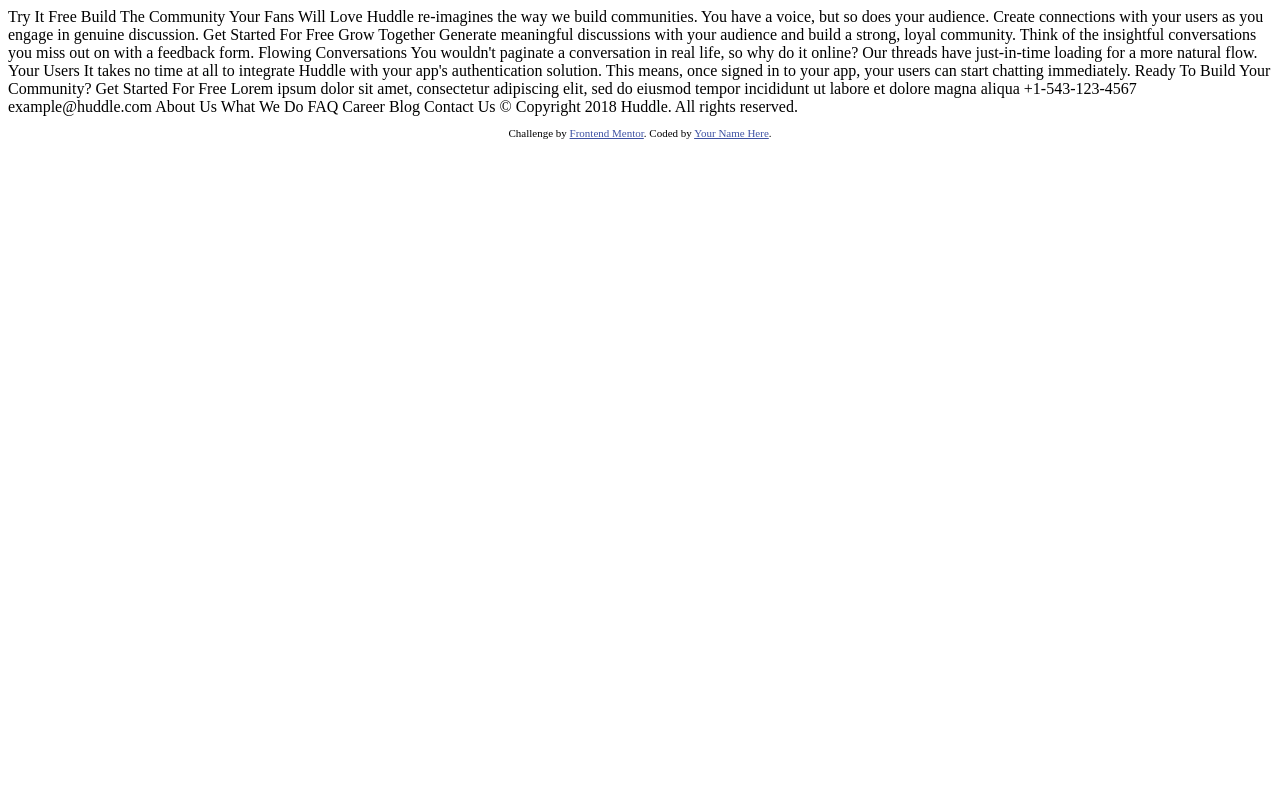
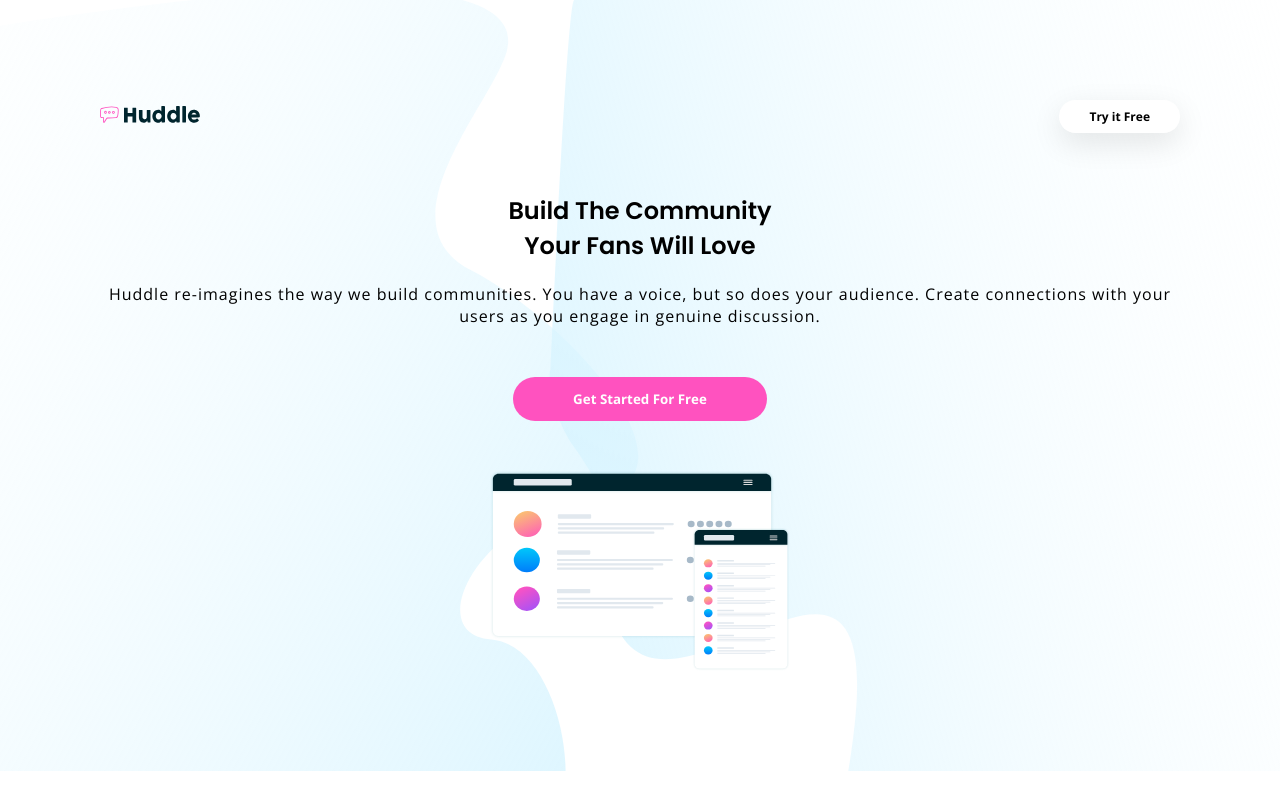
Before and after one commit to S-Solomon/huddle-landing-page-with-alternating-feature-blocks, a plain HTML site: page index.html in a window 1280 px wide. Drawn offline with nearby package versions, Linux system fonts and the light colour scheme.

Commit message:
landing page

```diff
--- /dev/null
+++ b/App.scss
@@ -0,0 +1,3 @@
+@import './styles/root' ;
+@import './styles/base' ;
+@import './styles/header' ;
--- a/index.html
+++ b/index.html
@@ -3,8 +3,9 @@
 <head>
   <meta charset="UTF-8">
   <meta name="viewport" content="width=device-width, initial-scale=1.0"> <!-- displays site properly based on user's device -->
-
   <link rel="icon" type="image/png" sizes="32x32" href="./images/favicon-32x32.png">
+  <link rel="stylesheet" href="https://cdnjs.cloudflare.com/ajax/libs/font-awesome/5.15.3/css/all.min.css" integrity="sha512-iBBXm8fW90+nuLcSKlbmrPcLa0OT92xO1BIsZ+ywDWZCvqsWgccV3gFoRBv0z+8dLJgyAHIhR35VZc2oM/gI1w==" crossorigin="anonymous" />
+  <link rel="stylesheet" href="./App.css">
 
   <title>Frontend Mentor | Huddle landing page with alternating feature blocks</title>
 
@@ -16,14 +17,41 @@
 </head>
 <body>
 
-  Try It Free
 
-  Build The Community Your Fans Will Love
 
-  Huddle re-imagines the way we build communities. You have a voice, but so does your audience.
-  Create connections with your users as you engage in genuine discussion.
 
-  Get Started For Free
+  <section class="home-section">
+
+    <header class="header">
+      <div>
+        <img src="./images/logo.svg" alt="logo" class="header__logo">
+      </div>
+      <div>
+        <button class="header__button">Try it Free</button>
+      </div>
+    </header>
+
+    <div class="home-section__left">
+      <h2 class="home-section__h2">Build The Community<br>Your Fans Will Love</h2>
+      <p class="home-section__p">Huddle re-imagines the way we build communities. You have a voice, but so does your audience.
+        Create connections with your users as you engage in genuine discussion.
+      </p>
+      <button class="cta-button">Get Started For Free</button>
+    </div>
+
+
+    <div class="home-section__right">
+      <img src="./images/illustration-mockups.svg" alt="banner" class="hero-image">
+    </div>
+  </section>
+
+
+
+
+  <!--
+
+
+
 
   Grow Together
 
@@ -56,15 +84,15 @@
 
   Career
   Blog
-  Contact Us
+  Contact Us -->
 
-  &copy; Copyright 2018 Huddle. All rights reserved.
+  <!-- &copy; Copyright 2018 Huddle. All rights reserved.
 
   <footer>
     <p class="attribution">
       Challenge by <a href="https://www.frontendmentor.io?ref=challenge" target="_blank">Frontend Mentor</a>.
       Coded by <a href="#">Your Name Here</a>.
     </p>
-  </footer>
+  </footer> -->
 </body>
 </html>
--- /dev/null
+++ b/styles/_base.scss
@@ -0,0 +1,27 @@
+* {
+    margin: 0;
+    padding: 0;
+    box-sizing: border-box;
+}
+
+section{
+    padding: 100px;
+
+
+    @media screen and(max-width: 375px) {
+        padding: 25px;
+    }
+}
+
+.cta-button {
+    background-color:  hsl(322, 100%, 66%);
+    border: none;
+    color:white;
+    padding: 13px 60px;
+    text-align: center;
+    text-decoration: none;
+    display: inline-block;
+    cursor: pointer;
+    border-radius: 50px;
+    // width: 50%;
+}
--- /dev/null
+++ b/styles/_header.scss
@@ -0,0 +1,76 @@
+.home-section {
+    .header {
+        width: 100%;
+        display: flex;
+        justify-content: space-between;
+        align-items: center;
+        padding: 0px 0px;
+
+        &__logo {
+            width: 100px;
+        }
+
+        &__button {
+            padding: 8px 30px;
+            background-color:  white;
+            border: none;
+            outline: none;
+            color: black;
+            border-radius: 50px;
+            font-family: 'Open Sans', sans-serif;
+            font-size: 12px;
+            font-weight: 700;
+            box-shadow: 0 10px 30px rgba(0,0,0,0.1);
+
+        }
+    }
+}
+
+.home-section {
+    position: relative;
+    background-image: url(../images/bg-hero-mobile.svg);
+    background-repeat: no-repeat;
+    background-size: cover;
+    background-attachment: fixed;
+    background-position: center top;
+    display: flex;
+    flex-direction: column;
+    justify-content: center;
+    align-items: center;
+    &__left {
+        display: flex;
+        flex-direction: column;
+        justify-content: center;
+        align-items: center;
+        margin-top: 40px;
+
+        .home-section__h2 {
+            margin: 20px 0;
+            font-size: 24px;
+            text-align: center;
+            font-family: 'Poppins', sans-serif;
+            font-weight: 600;
+        }
+        .home-section__p {
+            letter-spacing: 1px;
+            font-weight: 400;
+            text-align: center;
+            font-family: 'Open Sans', sans-serif;
+
+        }
+        .cta-button {
+            margin: 50px 0;
+            font-family: 'Open Sans', sans-serif;
+            font-weight: 700;
+        }
+    }
+
+    &__right {
+        display: flex;
+        align-items: center;
+        .hero-image {
+            height: 200px;
+            width: 300px;
+        }
+    }
+}
--- /dev/null
+++ b/styles/_root.scss
@@ -0,0 +1,8 @@
+@import url('https://fonts.googleapis.com/css2?family=Open+Sans:wght@400;700&display=swap');
+@import url('https://fonts.googleapis.com/css2?family=Open+Sans:wght@400;700&family=Poppins:wght@600&display=swap');
+
+
+$Primary-Pink: hsl(322, 100%, 66%);
+$Very-Pale-Cyan: hsl(193, 100%, 96%);
+$Very-Dark-Cyan: hsl(192, 100%, 9%);
+$Grayish-Blue: hsl(208, 11%, 55%);
```
Also changed, not shown: App.css (added), 1 other file.
